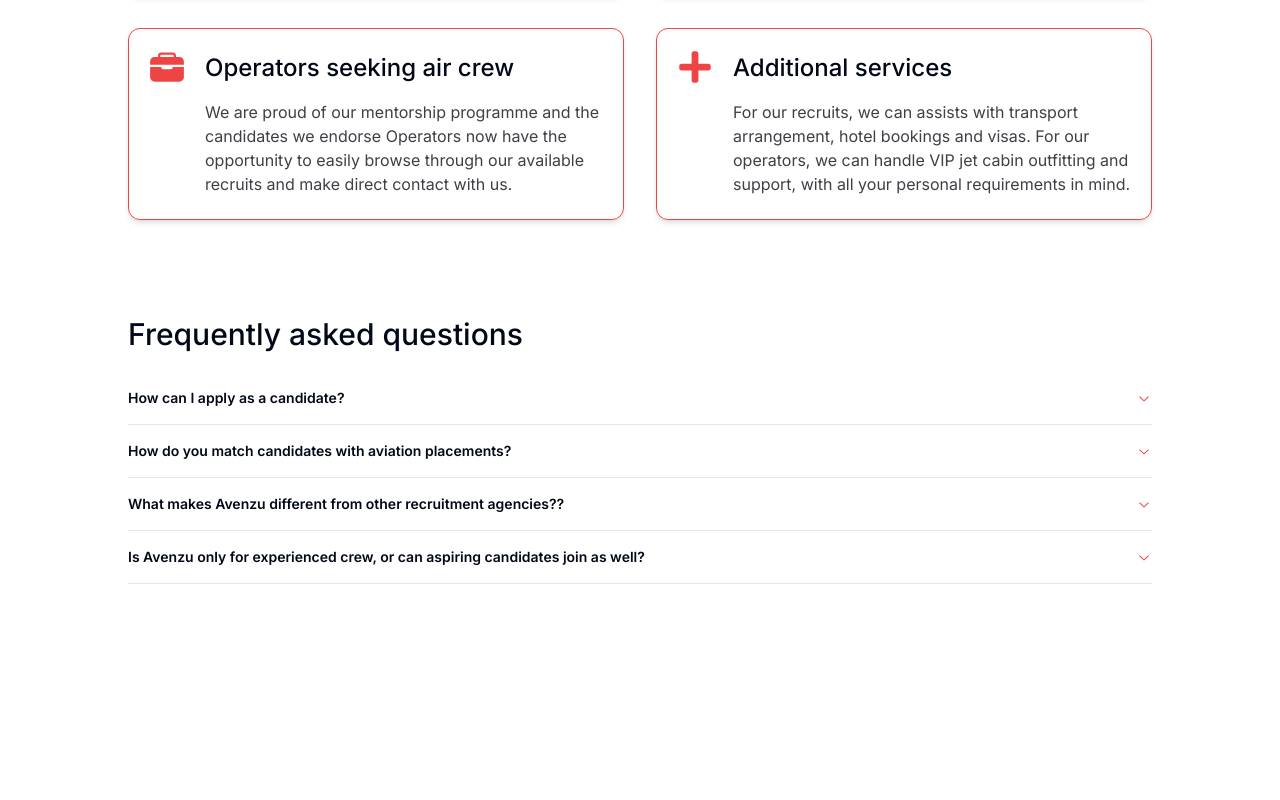
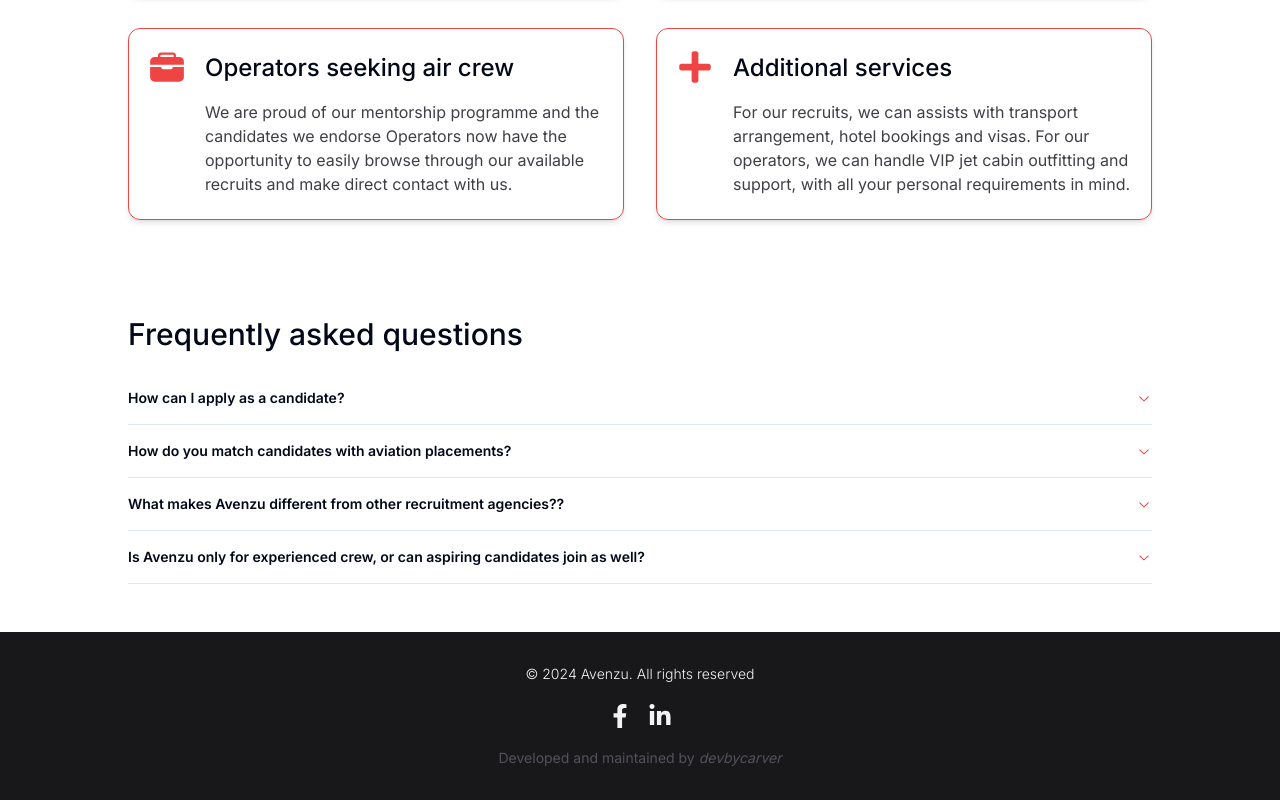
Before and after one commit to max-carver/avenzu_, a Next.js app: page / in a window 1280 px wide. Shown: the part 1846-2646 px from the top of the page. Before the commit the page ends 2478 px from the top, so only its background shows below. Built offline with nearby package versions, Linux system fonts and the light colour scheme.

Commit message:
add logo and footer

```diff
--- a/src/app/layout.tsx
+++ b/src/app/layout.tsx
@@ -2,6 +2,7 @@ import type { Metadata } from "next";
 import { Inter } from "next/font/google";
 import "./globals.css";
 import Navbar from "@/components/Navbar";
+import Footer from "@/components/Footer";
 
 const inter = Inter({ subsets: ["latin"] });
 
@@ -20,6 +21,7 @@ export default function RootLayout({
       <body className={inter.className}>
         <Navbar />
         {children}
+        <Footer />
       </body>
     </html>
   );
--- a/src/app/page.tsx
+++ b/src/app/page.tsx
@@ -47,6 +47,7 @@ export default function Home() {
       icon: <FaPlus size={36} className="text-red-500" />,
     },
   ];
+
   return (
     <main>
       <section className="bg-[url('../../public/black_gulf.webp')] bg-no-repeat bg-cover bg-center bg-fixed blackGulf-height shadow-blackGulf px-8 md:px-16 lg:px-32 flex items-center justify-center">
@@ -56,6 +57,7 @@ export default function Home() {
       <section className="px-8 md:px-16 lg:px-32 flex items-center gap-x-5 w-full py-12">
         {useCaseCards.map((card) => (
           <UseCaseCard
+            key={card.title}
             title={card.title}
             text={card.text}
             linkOneText={card.linkOneText}
@@ -105,7 +107,12 @@ export default function Home() {
 
       <section className="px-8 md:px-16 lg:px-32 py-12 grid grid-cols-2 gap-8">
         {serviceCards.map((card) => (
-          <ServiceCard title={card.title} text={card.text} icon={card.icon} />
+          <ServiceCard
+            key={card.title}
+            title={card.title}
+            text={card.text}
+            icon={card.icon}
+          />
         ))}
       </section>
 
--- /dev/null
+++ b/src/components/Footer.tsx
@@ -0,0 +1,40 @@
+import Link from "next/link";
+import React from "react";
+import { FaFacebookF, FaLinkedinIn } from "react-icons/fa";
+
+const Footer = () => {
+  return (
+    <footer className="px-8 md:px-16 lg:px-32 py-8 text-sm bg-zinc-900 text-zinc-100 flex flex-col items-center justify-center gap-y-5">
+      <p className="font-light">&#169; 2024 Avenzu. All rights reserved</p>
+      <div className="flex items-center gap-x-4">
+        <Link
+          href="https://www.facebook.com/people/Opulent-Air-Crew/61554746318491/?mibextid=ZbWKwL"
+          target="_blank"
+        >
+          <FaFacebookF
+            size={24}
+            className="hover:text-red-500 transition duration-200 cursor-pointer"
+          />
+        </Link>
+
+        <Link
+          href="https://www.linkedin.com/company/opulentaircrew/"
+          target="_blank"
+        >
+          <FaLinkedinIn
+            size={24}
+            className="hover:text-red-500 transition duration-200 cursor-pointer"
+          />
+        </Link>
+      </div>
+      <p className="text-sm text-zinc-600">
+        Developed and maintained by{" "}
+        <span className="italic cursor-pointer hover:underline transition duration-400">
+          devbycarver
+        </span>
+      </p>
+    </footer>
+  );
+};
+
+export default Footer;
--- a/src/components/Navbar.tsx
+++ b/src/components/Navbar.tsx
@@ -1,6 +1,7 @@
 "use client";
 
 import { motion } from "framer-motion";
+import Image from "next/image";
 import Link from "next/link";
 import { usePathname } from "next/navigation";
 import { useState } from "react";
@@ -36,7 +37,9 @@ const Navbar = () => {
     <header className="bg-zinc-50 text-zinc-800 border-b px-8 md:px-16 lg:px-32 text-sm sticky top-0 z-50">
       {/* Desktop Navigation */}
       <nav className="hidden md:flex items-center justify-between h-16">
-        <h1 className="text-xl">AVENZU</h1>
+        <Link href={"/"}>
+          <Image src={"/logo.png"} alt="Avenzu Logo" width={200} height={100} />
+        </Link>
         <ul className="flex items-center">
           {navLinks.map((link) => (
             <motion.li
@@ -53,7 +56,9 @@ const Navbar = () => {
 
       {/* Mobile Navigation */}
       <nav className="flex md:hidden items-center justify-between h-16">
-        <h1 className="text-xl">AVENZU</h1>
+        <Link href={"/"}>
+          <Image src={"/logo.png"} alt="Avenzu Logo" width={125} height={100} />
+        </Link>
         {!navOpen ? (
           <RiMenu3Line
             size={36}
```
Also changed, not shown: public/logo.png (added).
